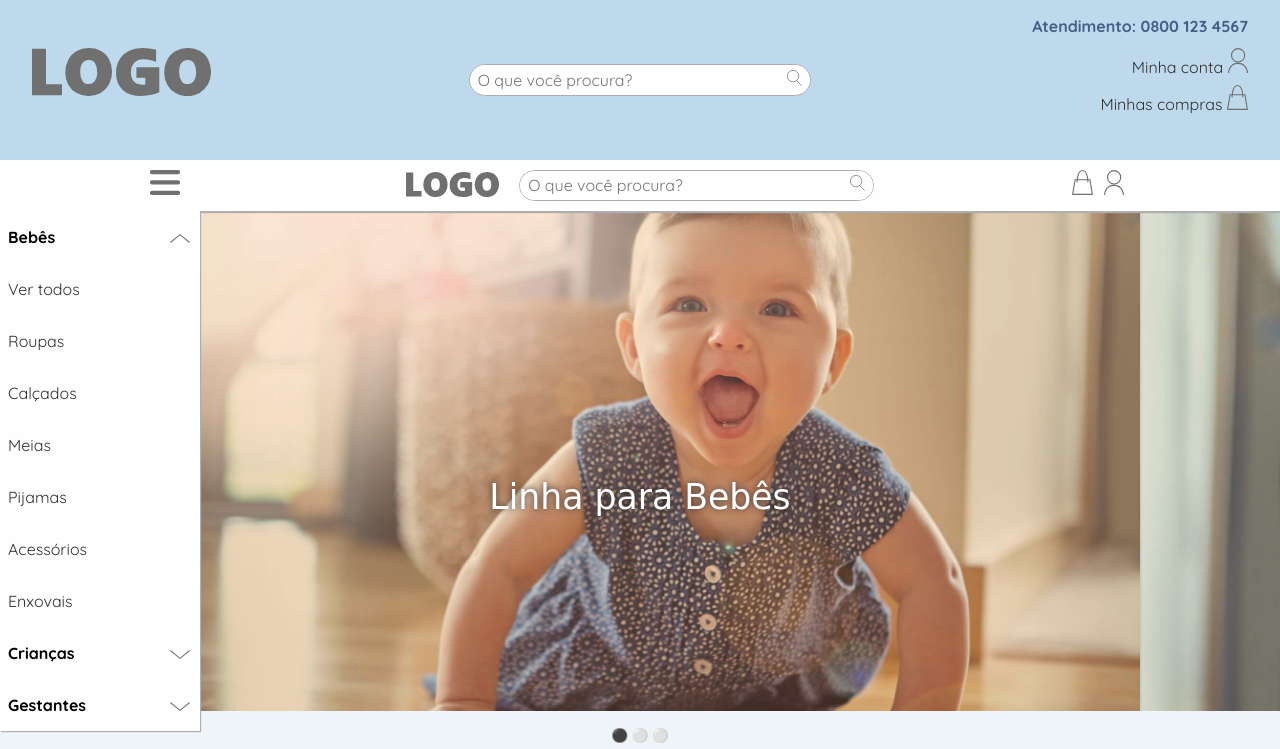
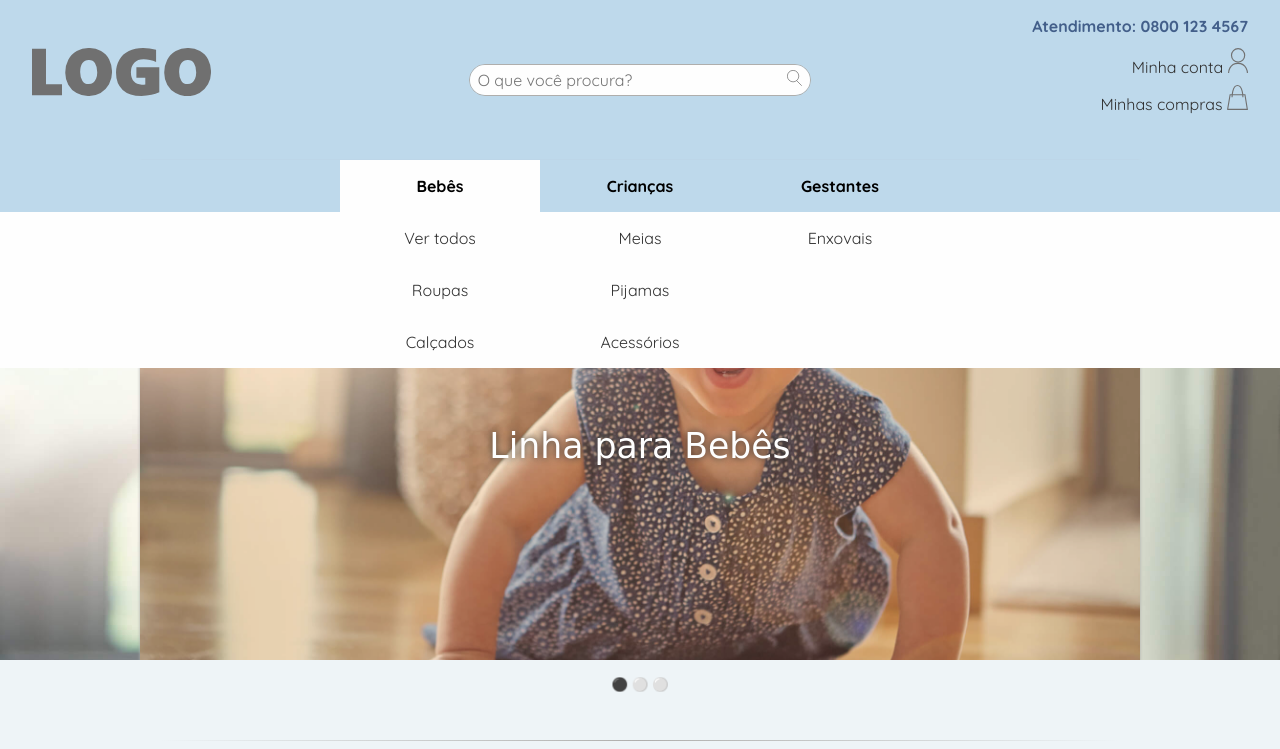
Before and after one commit to Thais-Hoshii/teste-loja, a plain HTML site: page index.html in a window 1280 px wide. Both pictures are taken after a click on the button "Bebês". Shown: the top 749 px of the page. Drawn offline with Linux system fonts and the light colour scheme; a web font is replaced by a local one.

Commit message:
Change navbar appearance for desktop
Added a few selector and properties to make the nav bar for desktop version look better.

```diff
--- a/css/responsive.css
+++ b/css/responsive.css
@@ -32,18 +32,50 @@
         margin-bottom: .5rem;
     }
     /* Menu de Navegação */
-    nav {
+    #nav-mobile {
+        display: none;
         background: var(--color-light);
     }
 
-    #nav-desktop {
+    #nav-menu {
+        width: 100%;
+        display: flex;
+        flex-direction: row;
+        justify-content: center;
+    }
+
+    #nav-menu .drop-icon {
+        display: none;
+    }
+
+    #nav-menu, .nav-item {
+        background: var(--color-primary);
+    }
+
+    .nav-item,
+    .nav-sub {
         text-align: center;
     }
 
-    #nav-desktop .nav-item {
-        display: inline-block;
-        width: 120px;
-        text-align: center;
+    #nav-menu .dropitem {
+        position: absolute;
+        left: 50%;
+        transform: translate(-50%, 0);
+        flex-wrap: wrap;
+        align-content: center;
+        background: var(--color-light);
+        max-height: 10rem;
+        width: 100%;
+    }
+
+    .nav-item:hover,
+    .nav-item:focus-within {
+        background: var(--color-light);
+    }
+
+    .nav-sub:hover {
+        color: var(--color-dark);
+        font-weight: 700;
     }
 
     #nav-search .search {
--- a/css/style.css
+++ b/css/style.css
@@ -164,7 +164,8 @@ nav {
 
 .dropdown:hover .dropitem,
 .dropdown:focus-within .dropitem {
-    display: block;
+    display: flex;
+    flex-direction: column;
 }
 
 /* Barra de pesquisa */
--- a/index.html
+++ b/index.html
@@ -46,7 +46,7 @@
         </div>
         <div id="nav-menu">
             <div class="dropdown">
-                <button class="nav-item hidden" type="button">Bebês
+                <button class="nav-item" type="button">Bebês
                     <img class="drop-icon open-icon" src="icons/icon-open.svg" alt="Ícone de abrir abas">
                     <img class="drop-icon close-icon" src="icons/icon-close.svg" alt="Ícone de fechar abas">
                 </button>
@@ -61,7 +61,7 @@
                 </div>
             </div>
             <div class="dropdown">
-                <button class="nav-item hidden" type="button">Crianças
+                <button class="nav-item" type="button">Crianças
                     <img class="drop-icon open-icon" src="icons/icon-open.svg" alt="Ícone de abrir abas">
                     <img class="drop-icon close-icon" src="icons/icon-close.svg" alt="Ícone de fechar abas">
                 </button>
@@ -76,7 +76,7 @@
                 </div>
             </div>
             <div class="dropdown">
-                <button class="nav-item hidden" type="button">Gestantes
+                <button class="nav-item" type="button">Gestantes
                     <img class="drop-icon open-icon" src="icons/icon-open.svg" alt="Ícone de abrir abas">
                     <img class="drop-icon close-icon" src="icons/icon-close.svg" alt="Ícone de fechar abas">
                 </button>
```
